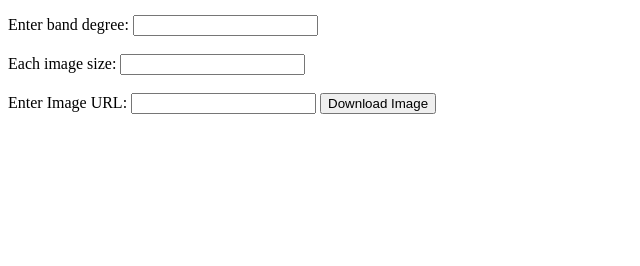
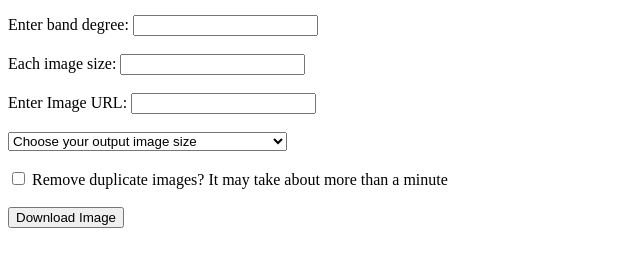
Before and after one commit to yangocean-sudo/NetEase-Cloud-Cover-Combiner, a website: page test.html in a window 1280 px wide. Shown: the part 104-370 px from the top of the page, without its empty margins (0-640 px from the left). Drawn offline with Linux system fonts and the light colour scheme.

Commit message:
Add new feature in html, add package_json, delete module package

```diff
--- a/test.html
+++ b/test.html
@@ -22,6 +22,24 @@
         <br>
         <label for="imageUrl">Enter Image URL:</label>
         <input type="text" id="imageUrl" name="imageUrl" required>
+        <br>
+        <br>
+
+        <select id="outputImageSize">
+            <option> Choose your output image size</option>
+            <option value="1290 x 2796">1290 x 2796 (suitable for some phones)</option>
+            <option value="2732 x 2048">2732 x 2048 (suitable for some Pads) </option>
+            <option value="3072 x 1920">3072 x 1920 (suitable for some Computers) </option>
+            <option value="2048 x 2048">2048 x 2048 (Square output - High)</option>
+            <option value="1024 x 1024">1024 x 1024 (Square output - Low)</option>
+        </select>
+        <br>
+        <br>
+
+        <input type="checkbox" id="removeCheck" name="removeCheck" />
+        <label for="removeCheck">Remove duplicate images? It may take about more than a minute</label>
+        <br>
+        <br>
         <button type="submit">Download Image</button>
     </form>
 
@@ -35,7 +53,8 @@
             const imageName = document.getElementById('imageName').value
             const bandDegree = document.getElementById('bandDegree').value
             const imageSize = document.getElementById('imageSize').value
-
+            const outputSize = document.getElementById('outputImageSize').value
+            const removeCheck = document.getElementById('removeCheck').checked
 
             // Call your Node.js script with the URL
             fetch('/download', {
@@ -43,7 +62,7 @@
                 headers: {
                     'Content-Type': 'application/json'
                 },
-                body: JSON.stringify({ imageUrl, imageName, bandDegree, imageSize })
+                body: JSON.stringify({ imageUrl, imageName, bandDegree, imageSize, outputSize, removeCheck })
             })
                 .then(response => response.json())
                 .then(data => {
```
Also changed, not shown: package.json (added, +25 -0 lines), 0903-1.jpg (added), 1 other file.
